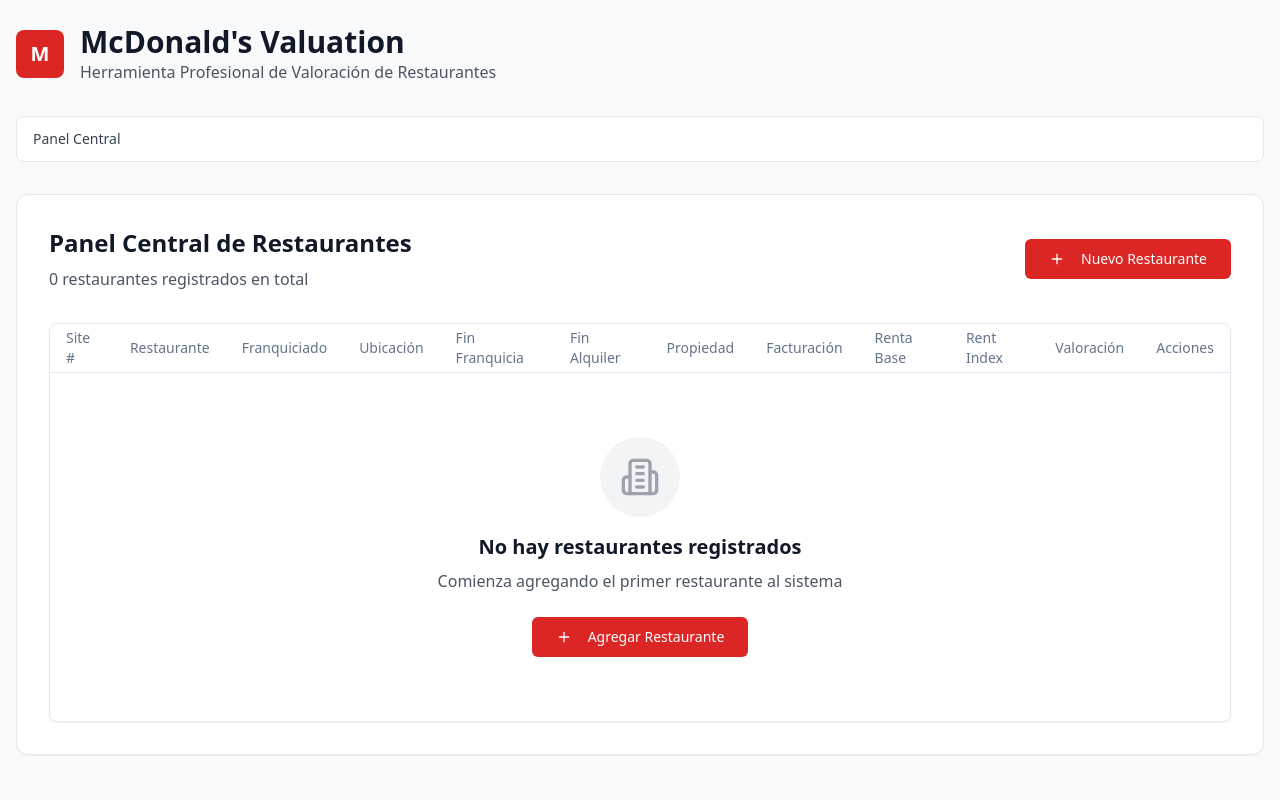
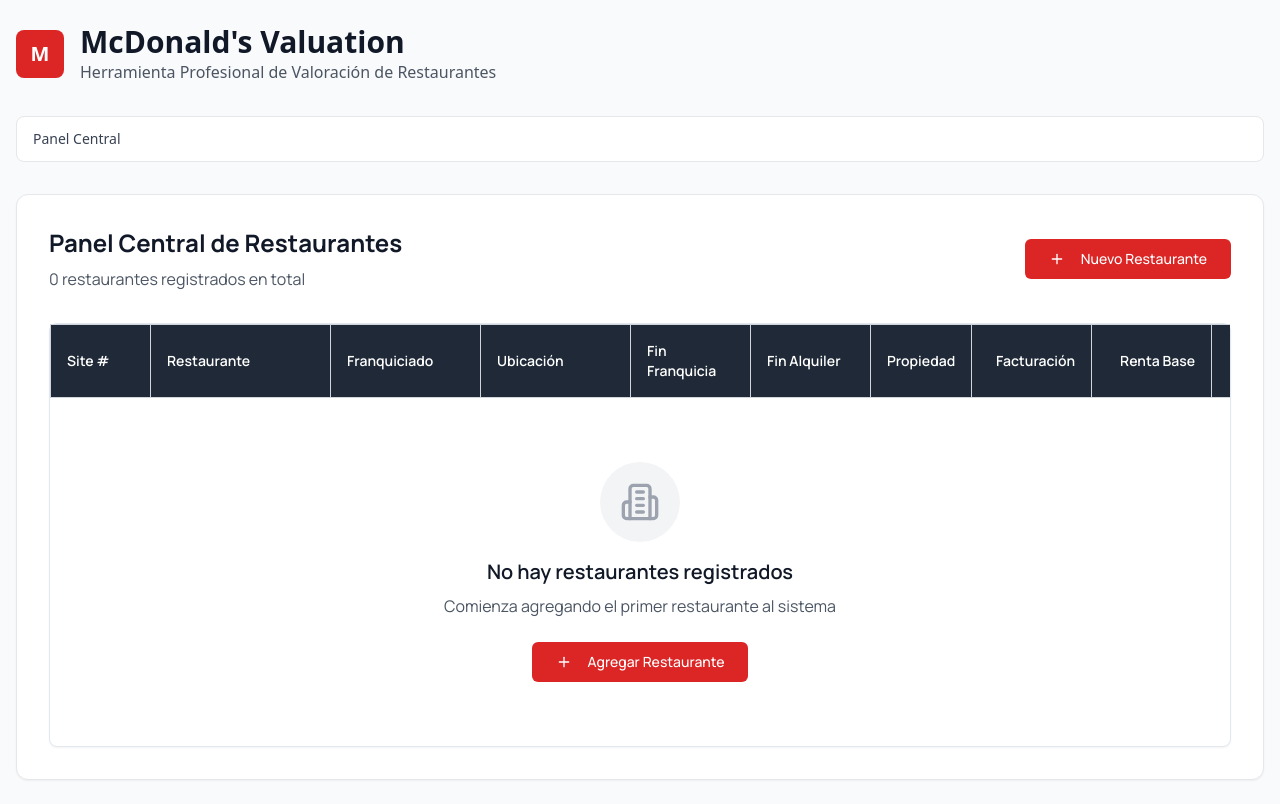
Before and after one commit to GlobalTax/mcd, a React (Vite) app: page / in a window 1280 px wide. Built offline with nearby package versions, Linux system fonts and the light colour scheme.

Commit message:
Refactor: Apply Manrope font and valuation table style
Applied Manrope font and valuation table styling to the central panel.

```diff
--- a/src/components/RestaurantDataManager.tsx
+++ b/src/components/RestaurantDataManager.tsx
@@ -125,15 +125,15 @@ export function RestaurantDataManager({ franchisees, onUpdateFranchisees, onSele
   };
 
   return (
-    <div className="p-8">
+    <div className="p-8 font-manrope">
       <div className="flex justify-between items-center mb-8">
         <div>
-          <h2 className="text-2xl font-bold text-gray-900 mb-2">Panel Central de Restaurantes</h2>
-          <p className="text-gray-600">{allRestaurants.length} restaurantes registrados en total</p>
+          <h2 className="text-2xl font-bold text-gray-900 mb-2 font-manrope">Panel Central de Restaurantes</h2>
+          <p className="text-gray-600 font-manrope">{allRestaurants.length} restaurantes registrados en total</p>
         </div>
         <Button
           onClick={() => setShowAddForm(!showAddForm)}
-          className="bg-red-600 hover:bg-red-700 text-white font-medium px-6"
+          className="bg-red-600 hover:bg-red-700 text-white font-medium px-6 font-manrope"
         >
           <Plus className="w-4 h-4 mr-2" />
           Nuevo Restaurante
@@ -143,20 +143,20 @@ export function RestaurantDataManager({ franchisees, onUpdateFranchisees, onSele
       {showAddForm && (
         <Card className="mb-8">
           <CardHeader>
-            <CardTitle>
+            <CardTitle className="font-manrope">
               {editingRestaurant ? 'Editar Restaurante' : 'Agregar Nuevo Restaurante'}
             </CardTitle>
           </CardHeader>
           <CardContent>
-            <form onSubmit={handleSubmit} className="space-y-4">
+            <form onSubmit={handleSubmit} className="space-y-4 font-manrope">
               <div className="grid grid-cols-1 md:grid-cols-2 lg:grid-cols-3 gap-4">
                 <div>
-                  <Label htmlFor="franchisee">Franquiciado *</Label>
+                  <Label htmlFor="franchisee" className="font-manrope">Franquiciado *</Label>
                   <select
                     id="franchisee"
                     value={formData.franchiseeId}
                     onChange={(e) => setFormData(prev => ({ ...prev, franchiseeId: e.target.value }))}
-                    className="w-full h-10 px-3 py-2 text-sm border border-gray-300 rounded-md focus:outline-none focus:ring-2 focus:ring-red-500 focus:border-red-500"
+                    className="w-full h-10 px-3 py-2 text-sm border border-gray-300 rounded-md focus:outline-none focus:ring-2 focus:ring-red-500 focus:border-red-500 font-manrope"
                     required
                   >
                     <option value="">Seleccionar franquiciado</option>
@@ -167,62 +167,67 @@ export function RestaurantDataManager({ franchisees, onUpdateFranchisees, onSele
                 </div>
 
                 <div>
-                  <Label htmlFor="siteNumber">Número de Site *</Label>
+                  <Label htmlFor="siteNumber" className="font-manrope">Número de Site *</Label>
                   <Input
                     id="siteNumber"
                     value={formData.siteNumber}
                     onChange={(e) => setFormData(prev => ({ ...prev, siteNumber: e.target.value }))}
                     placeholder="ej. MCB001"
+                    className="font-manrope"
                     required
                   />
                 </div>
 
                 <div>
-                  <Label htmlFor="restaurantName">Nombre del Restaurante *</Label>
+                  <Label htmlFor="restaurantName" className="font-manrope">Nombre del Restaurante *</Label>
                   <Input
                     id="restaurantName"
                     value={formData.name}
                     onChange={(e) => setFormData(prev => ({ ...prev, name: e.target.value }))}
                     placeholder="ej. McDonald's Parc Central"
+                    className="font-manrope"
                     required
                   />
                 </div>
 
                 <div>
-                  <Label htmlFor="location">Ubicación *</Label>
+                  <Label htmlFor="location" className="font-manrope">Ubicación *</Label>
                   <Input
                     id="location"
                     value={formData.location}
                     onChange={(e) => setFormData(prev => ({ ...prev, location: e.target.value }))}
                     placeholder="ej. Barcelona, España"
+                    className="font-manrope"
                     required
                   />
                 </div>
 
                 <div>
-                  <Label htmlFor="contractEnd">Fecha Fin de Contrato *</Label>
+                  <Label htmlFor="contractEnd" className="font-manrope">Fecha Fin de Contrato *</Label>
                   <Input
                     id="contractEnd"
                     type="date"
                     value={formData.contractEndDate}
                     onChange={(e) => setFormData(prev => ({ ...prev, contractEndDate: e.target.value }))}
+                    className="font-manrope"
                     required
                   />
                 </div>
 
                 <div>
-                  <Label htmlFor="franchiseEnd">Fecha Fin de Franquicia *</Label>
+                  <Label htmlFor="franchiseEnd" className="font-manrope">Fecha Fin de Franquicia *</Label>
                   <Input
                     id="franchiseEnd"
                     type="date"
                     value={formData.franchiseEndDate}
                     onChange={(e) => setFormData(prev => ({ ...prev, franchiseEndDate: e.target.value }))}
+                    className="font-manrope"
                     required
                   />
                 </div>
 
                 <div>
-                  <Label htmlFor="isOwnedByMcD" className="flex items-center gap-2">
+                  <Label htmlFor="isOwnedByMcD" className="flex items-center gap-2 font-manrope">
                     <input
                       type="checkbox"
                       id="isOwnedByMcD"
@@ -236,55 +241,59 @@ export function RestaurantDataManager({ franchisees, onUpdateFranchisees, onSele
 
                 {!formData.isOwnedByMcD && (
                   <div>
-                    <Label htmlFor="leaseEnd">Fecha Fin de Alquiler</Label>
+                    <Label htmlFor="leaseEnd" className="font-manrope">Fecha Fin de Alquiler</Label>
                     <Input
                       id="leaseEnd"
                       type="date"
                       value={formData.leaseEndDate}
                       onChange={(e) => setFormData(prev => ({ ...prev, leaseEndDate: e.target.value }))}
+                      className="font-manrope"
                     />
                   </div>
                 )}
 
                 <div>
-                  <Label htmlFor="lastYearRevenue">Facturación Último Año (€)</Label>
+                  <Label htmlFor="lastYearRevenue" className="font-manrope">Facturación Último Año (€)</Label>
                   <Input
                     id="lastYearRevenue"
                     type="number"
                     value={formData.lastYearRevenue}
                     onChange={(e) => setFormData(prev => ({ ...prev, lastYearRevenue: Number(e.target.value) }))}
                     placeholder="2454919"
+                    className="font-manrope"
                   />
                 </div>
 
                 <div>
-                  <Label htmlFor="baseRent">Renta Base (€)</Label>
+                  <Label htmlFor="baseRent" className="font-manrope">Renta Base (€)</Label>
                   <Input
                     id="baseRent"
                     type="number"
                     value={formData.baseRent}
                     onChange={(e) => setFormData(prev => ({ ...prev, baseRent: Number(e.target.value) }))}
                     placeholder="281579"
+                    className="font-manrope"
                   />
                 </div>
 
                 <div>
-                  <Label htmlFor="rentIndex">Rent Index (€)</Label>
+                  <Label htmlFor="rentIndex" className="font-manrope">Rent Index (€)</Label>
                   <Input
                     id="rentIndex"
                     type="number"
                     value={formData.rentIndex}
                     onChange={(e) => setFormData(prev => ({ ...prev, rentIndex: Number(e.target.value) }))}
                     placeholder="75925"
+                    className="font-manrope"
                   />
                 </div>
               </div>
 
               <div className="flex gap-3 pt-4">
-                <Button type="submit" className="bg-red-600 hover:bg-red-700 text-white">
+                <Button type="submit" className="bg-red-600 hover:bg-red-700 text-white font-manrope">
                   {editingRestaurant ? 'Actualizar' : 'Guardar'}
                 </Button>
-                <Button type="button" variant="outline" onClick={resetForm}>
+                <Button type="button" variant="outline" onClick={resetForm} className="font-manrope">
                   Cancelar
                 </Button>
               </div>
@@ -295,47 +304,76 @@ export function RestaurantDataManager({ franchisees, onUpdateFranchisees, onSele
 
       <Card>
         <CardContent className="p-0">
-          <Table>
-            <TableHeader>
-              <TableRow>
-                <TableHead>Site #</TableHead>
-                <TableHead>Restaurante</TableHead>
-                <TableHead>Franquiciado</TableHead>
-                <TableHead>Ubicación</TableHead>
-                <TableHead>Fin Franquicia</TableHead>
-                <TableHead>Fin Alquiler</TableHead>
-                <TableHead>Propiedad</TableHead>
-                <TableHead>Facturación</TableHead>
-                <TableHead>Renta Base</TableHead>
-                <TableHead>Rent Index</TableHead>
-                <TableHead>Valoración</TableHead>
-                <TableHead>Acciones</TableHead>
-              </TableRow>
-            </TableHeader>
-            <TableBody>
-              {allRestaurants.map((restaurant) => (
-                <TableRow key={restaurant.id}>
-                  <TableCell className="font-medium">
+          <div className="overflow-x-auto">
+            <table className="w-full min-w-[1200px] border-collapse font-manrope text-sm">
+              <thead>
+                <tr>
+                  <th className="border border-gray-300 p-4 text-left bg-gray-800 text-white font-semibold font-manrope min-w-[100px]">
+                    Site #
+                  </th>
+                  <th className="border border-gray-300 p-4 text-left bg-gray-800 text-white font-semibold font-manrope min-w-[180px]">
+                    Restaurante
+                  </th>
+                  <th className="border border-gray-300 p-4 text-left bg-gray-800 text-white font-semibold font-manrope min-w-[150px]">
+                    Franquiciado
+                  </th>
+                  <th className="border border-gray-300 p-4 text-left bg-gray-800 text-white font-semibold font-manrope min-w-[150px]">
+                    Ubicación
+                  </th>
+                  <th className="border border-gray-300 p-4 text-left bg-gray-800 text-white font-semibold font-manrope min-w-[120px]">
+                    Fin Franquicia
+                  </th>
+                  <th className="border border-gray-300 p-4 text-left bg-gray-800 text-white font-semibold font-manrope min-w-[120px]">
+                    Fin Alquiler
+                  </th>
+                  <th className="border border-gray-300 p-4 text-left bg-gray-800 text-white font-semibold font-manrope min-w-[100px]">
+                    Propiedad
+                  </th>
+                  <th className="border border-gray-300 p-4 text-right bg-gray-800 text-white font-semibold font-manrope min-w-[120px]">
+                    Facturación
+                  </th>
+                  <th className="border border-gray-300 p-4 text-right bg-gray-800 text-white font-semibold font-manrope min-w-[120px]">
+                    Renta Base
+                  </th>
+                  <th className="border border-gray-300 p-4 text-right bg-gray-800 text-white font-semibold font-manrope min-w-[100px]">
+                    Rent Index
+                  </th>
+                  <th className="border border-gray-300 p-4 text-center bg-gray-800 text-white font-semibold font-manrope min-w-[120px]">
+                    Valoración
+                  </th>
+                  <th className="border border-gray-300 p-4 text-center bg-gray-800 text-white font-semibold font-manrope min-w-[100px]">
+                    Acciones
+                  </th>
+                </tr>
+              </thead>
+              <tbody>
+                {allRestaurants.map((restaurant, index) => (
+                  <tr key={restaurant.id} className="hover:bg-blue-50 transition-all duration-200">
+                    <td className="border border-gray-300 p-4 bg-white font-manrope">
                       <div className="flex items-center gap-2">
                         <Hash className="w-4 h-4 text-gray-400" />
-                      {restaurant.siteNumber}
+                        <span className="font-medium">{restaurant.siteNumber}</span>
                       </div>
-                  </TableCell>
-                  <TableCell className="font-semibold">{restaurant.name}</TableCell>
-                  <TableCell>{restaurant.franchiseeName}</TableCell>
-                  <TableCell>
+                    </td>
+                    <td className="border border-gray-300 p-4 bg-white font-semibold font-manrope">
+                      {restaurant.name}
+                    </td>
+                    <td className="border border-gray-300 p-4 bg-white font-manrope">
+                      {restaurant.franchiseeName}
+                    </td>
+                    <td className="border border-gray-300 p-4 bg-white font-manrope">
                       <div className="flex items-center gap-2">
                         <MapPin className="w-4 h-4 text-gray-400" />
                         {restaurant.location}
                       </div>
-                  </TableCell>
-                  <TableCell>
+                    </td>
+                    <td className="border border-gray-300 p-4 bg-white font-manrope">
                       <div className="flex items-center gap-2">
                         <Calendar className="w-4 h-4 text-blue-600" />
                         {restaurant.franchiseEndDate ? new Date(restaurant.franchiseEndDate).toLocaleDateString('es-ES') : 'N/A'}
                       </div>
-                  </TableCell>
-                  <TableCell>
+                    </td>
+                    <td className="border border-gray-300 p-4 bg-white font-manrope">
                       <div className="flex items-center gap-2">
                         <Calendar className="w-4 h-4 text-orange-600" />
                         {restaurant.isOwnedByMcD ?
@@ -343,8 +381,8 @@ export function RestaurantDataManager({ franchisees, onUpdateFranchisees, onSele
                           (restaurant.leaseEndDate ? new Date(restaurant.leaseEndDate).toLocaleDateString('es-ES') : 'N/A')
                         }
                       </div>
-                  </TableCell>
-                  <TableCell>
+                    </td>
+                    <td className="border border-gray-300 p-4 bg-white font-manrope">
                       {restaurant.isOwnedByMcD ? (
                         <div className="flex items-center gap-1">
                           <Shield className="w-4 h-4 text-green-600" />
@@ -353,23 +391,25 @@ export function RestaurantDataManager({ franchisees, onUpdateFranchisees, onSele
                       ) : (
                         <span className="text-gray-500">Alquiler</span>
                       )}
-                  </TableCell>
-                  <TableCell>
-                    <div className="flex items-center gap-1">
+                    </td>
+                    <td className="border border-gray-300 p-4 bg-white text-right font-manrope">
+                      <div className="flex items-center justify-end gap-1">
                         <Euro className="w-4 h-4 text-green-600" />
-                      {formatNumber(restaurant.lastYearRevenue)}
+                        <span className="font-medium">{formatNumber(restaurant.lastYearRevenue)}</span>
                       </div>
-                  </TableCell>
-                  <TableCell>
-                    <div className="flex items-center gap-1">
+                    </td>
+                    <td className="border border-gray-300 p-4 bg-white text-right font-manrope">
+                      <div className="flex items-center justify-end gap-1">
                         <Building2 className="w-4 h-4 text-blue-600" />
-                      {formatNumber(restaurant.baseRent)}
+                        <span className="font-medium">{formatNumber(restaurant.baseRent)}</span>
                       </div>
-                  </TableCell>
-                  <TableCell>€{formatNumber(restaurant.rentIndex)}</TableCell>
-                  <TableCell>
+                    </td>
+                    <td className="border border-gray-300 p-4 bg-white text-right font-manrope font-medium">
+                      €{formatNumber(restaurant.rentIndex)}
+                    </td>
+                    <td className="border border-gray-300 p-4 bg-white text-center font-manrope">
                       {restaurant.currentValuation ? (
-                      <div className="text-center">
+                        <div>
                           <p className="text-sm font-semibold text-green-800">
                             €{formatNumber(restaurant.currentValuation.finalValuation)}
                           </p>
@@ -380,14 +420,14 @@ export function RestaurantDataManager({ franchisees, onUpdateFranchisees, onSele
                       ) : (
                         <span className="text-gray-500 text-sm">Sin valorar</span>
                       )}
-                  </TableCell>
-                  <TableCell>
-                    <div className="flex gap-2">
+                    </td>
+                    <td className="border border-gray-300 p-4 bg-white text-center">
+                      <div className="flex justify-center gap-2">
                         <Button
                           variant="ghost"
                           size="sm"
                           onClick={() => handleEdit(restaurant)}
-                        className="text-gray-600 hover:text-gray-900"
+                          className="text-gray-600 hover:text-gray-900 hover:bg-gray-100 font-manrope"
                         >
                           <Edit className="w-4 h-4" />
                         </Button>
@@ -395,27 +435,28 @@ export function RestaurantDataManager({ franchisees, onUpdateFranchisees, onSele
                           variant="ghost"
                           size="sm"
                           onClick={() => handleValuationClick(restaurant)}
-                        className="text-blue-600 hover:text-blue-900"
+                          className="text-blue-600 hover:text-blue-900 hover:bg-blue-100 font-manrope"
                         >
                           <TrendingUp className="w-4 h-4" />
                         </Button>
                       </div>
-                  </TableCell>
-                </TableRow>
+                    </td>
+                  </tr>
                 ))}
-            </TableBody>
-          </Table>
+              </tbody>
+            </table>
+          </div>
 
           {allRestaurants.length === 0 && (
-            <div className="text-center py-16">
+            <div className="text-center py-16 font-manrope">
               <div className="w-20 h-20 bg-gray-100 rounded-full flex items-center justify-center mx-auto mb-4">
                 <Building2 className="w-10 h-10 text-gray-400" />
               </div>
-              <h3 className="text-xl font-semibold text-gray-900 mb-2">No hay restaurantes registrados</h3>
-              <p className="text-gray-600 mb-6">Comienza agregando el primer restaurante al sistema</p>
+              <h3 className="text-xl font-semibold text-gray-900 mb-2 font-manrope">No hay restaurantes registrados</h3>
+              <p className="text-gray-600 mb-6 font-manrope">Comienza agregando el primer restaurante al sistema</p>
               <Button
                 onClick={() => setShowAddForm(true)}
-                className="bg-red-600 hover:bg-red-700 text-white font-medium px-6"
+                className="bg-red-600 hover:bg-red-700 text-white font-medium px-6 font-manrope"
               >
                 <Plus className="w-4 h-4 mr-2" />
                 Agregar Restaurante
```
Lines whose indentation alone changed are shown as unchanged.
